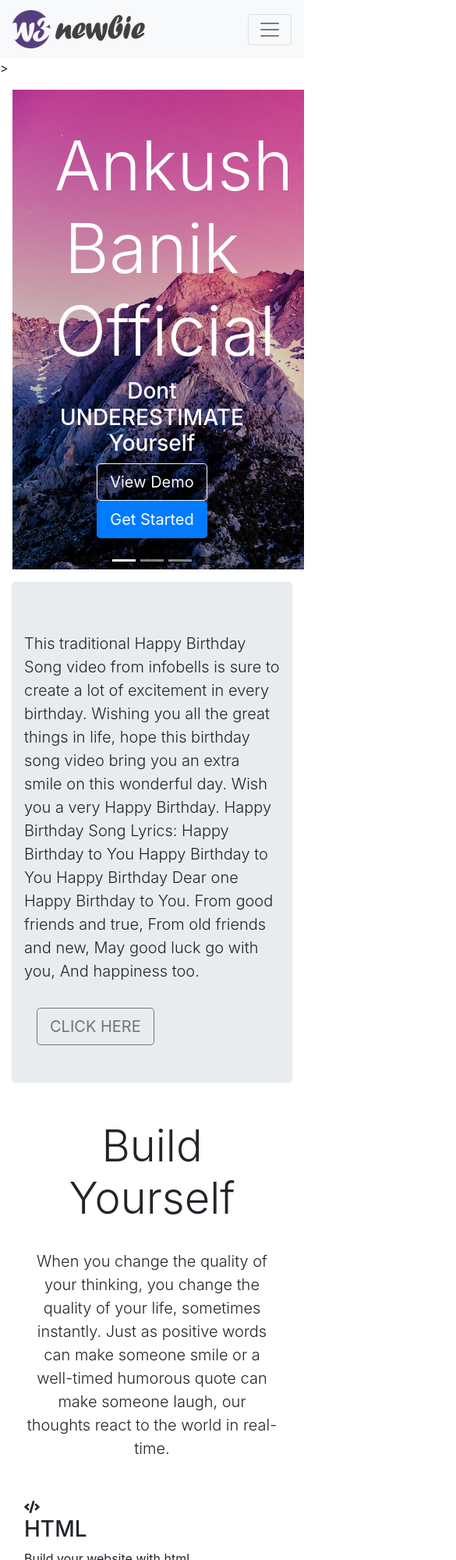
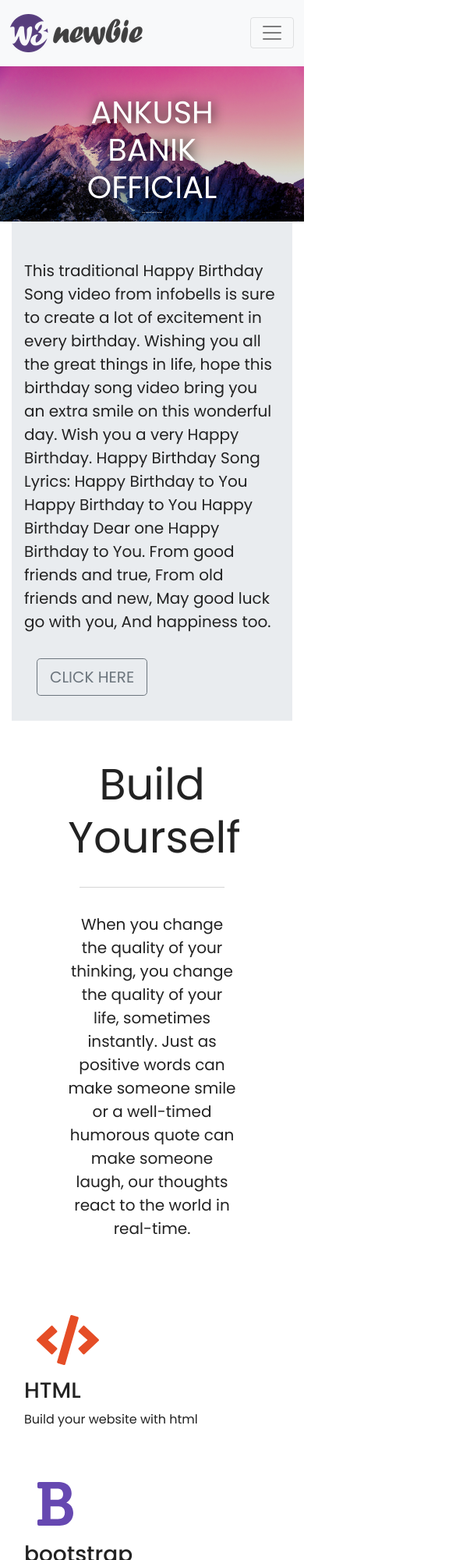
Before and after one commit to ankushbanik1/bootstrap-tutortial, a plain HTML site: page progect2/index.html in a window 390 px wide. Shown: the top 2000 px of the page at 78% size, 585 px wide, since content can reach past the window. Drawn offline with nearby package versions, Linux system fonts and the light colour scheme.

Commit message:
complete website

```diff
--- a/progect2/index.html
+++ b/progect2/index.html
@@ -49,17 +49,16 @@
 	</div>
 </nav>
 <!--- Image Slider -->
->
 
-<div  id="slides" class=" carousel slider" data-ride="carousel">
+<div  id="slides" class="carousel slide" data-ride="carousel">
 	<ul class="carousel-indicators">
 		<li data-target="#slides" data-slide-to="0" class="active"></li>
 		<li data-target="#slides" data-slide-to="1"></li>
 		<li data-target="#slides" data-slide-to="2"></li>
 	</ul>
-	<div class="carousel-inner ">
-			<div class="col-12">
-		<div class="carousel-item active ">
+	<div class="carousel-inner">
+
+		<div class="carousel-item active">
 			<img src="img/background.png" >
 			<div class="carousel-caption">
 				<h1 class="display-2">Ankush Banik Official</h1>
@@ -69,15 +68,16 @@
 			</div>
 		</div>
 		</div>
-		<div class="carousel-item ">
+		<div class="carousel-item">
 				<img src="img/background2.png"   >
 			</div>
 			<div class="carousel-item">
 					<img src="img/background3.png" >
 				</div>
-	</div>
+
 </div>
 </div>
+
 <!--- Jumbotron -->
 
 
@@ -127,17 +127,17 @@
 
 <div class=" container-fluid padding">
 	<div class="row text-padding">
-<div class="col-xs-12 col-sm-6 col-md-4">
+<div class=" col-sm-6 col-md-4">
 	<i class="fas fa-code"></i>
 	<h3>HTML</h3>
 	<p > Build your website with html</p>
 </div>
-<div class="col-xs-12 col-sm-6 col-md-4">
+<div class=" col-sm-6 col-md-4">
 		<i class="fas fa-bold"></i>
 		<h3>bootstrap</h3>
 		<p > Build your website with html</p>
 	</div>
-	<div class="col-xs-12 col-sm-6 col-md-4">
+	<div class=" col-md-4">
 			<i class="fab fa-css3"></i>
 			<h3>CSS</h3>
 			<p > Build your website with html</p>
@@ -303,6 +303,7 @@
 	<div class="row text-center padding">
 		<div class="col-12">
 			<h2>Connect</h2>
+			<hr class="my-4">
 
 		</div>
 		<div class="col-12 social padding">
@@ -310,7 +311,7 @@
 					<a href="#"><i class="fab fa-youtube"></i></a>
 						<a href="#"><i class="fab fa-google-plus-g"></i></a>
 							<a href="#"><i class="fab fa-instagram"></i></a>
-
+							<a href="#"><i class="fab fa-twitter"></i></a>
 
 
 		</div>
@@ -335,7 +336,7 @@
 				<p>monday- 9am - 8pm</p>
 				<p>pin- 736135</p>
 				<p >sunday Closed</p>
-			</div>
+
 	</div>
 	<div class="col-md-4">
 			<hr class="light">
@@ -346,7 +347,7 @@
 			<p>PUNE</p>
 			<p >HYDRABAD</p>
 		</div>
-		<div class="row text-center">
+
 		<div class="col-12">
 				<hr class="light">
 
--- a/progect2/style.css
+++ b/progect2/style.css
@@ -1,4 +1,196 @@
 @import url('https://fonts.googleapis.com/css?family=Poppins:400,500,700');
+html,body{
+  height: 100%;
+  width: 100%;
+font-family: 'Poppins' ,sans-serif;
+color: #222;
+}
+
+.navbar{
+  padding: .8rem;
+}
+.navbar-nav li {
+  padding-right: 20px;
+
+}
+.nav-link{ font-size: 1.3em !important;
+
+
+}
+.carousel-inner img{
+  width: 100%;
+}
+.carousel-caption{
+  top: 50%;
+  transform: translateY(-50%)
+}
+.carousel-caption h1{
+  font-size: 500%;
+  text-transform: uppercase;
+  text-shadow: 1px 1px 15px #000 ;
+}
+.carousel-caption h3{
+  font-size: 200%;
+  text-shadow: 1px 1px 10px #222;
+  text-height: 100px;
+  text-wigdth:500;
+  padding-bottom: 1rem;
+
+}
+.btn-primary{
+  background-color:rgb(79, 9, 243);
+  border: 1px solid #510ff8;
+
+}
+.jumbotron{
+  padding: 1rem;
+  border-radius: 0;
+}
+
+.padding{
+  padding-bottom: 2rem;
+}
+
+
+.wellcome{
+  width:75%;
+  margin: 0 auto;
+}
+.wellcome hr {
+  border-top: 2px solid #b4b4b4;
+  width: 95%;
+  margin-top:.3rem;
+  margin-buttom: 1rem;
+
+}
+
+
+.fa-code{
+  color: #e54d26;
+
+}
+.fa-bold{
+  color: #6648b1;
+
+}
+.fa-css3{
+  color: blue;
+  }
+
+  .fa-code, .fa-bold, .fa-css3{
+    font-size: 4em;
+    margin: 1rem;
+    max-width: 100%;
+
+  }
+
+.fun{ width: 100%;
+  margin-bottom: 2rem;
+
+}
+.gif{
+  max-width: 100%;
+}
+
+.social a{
+  font-size: 65px;
+  padding: 3rem;
+}
+
+.fa-facebook{
+  color:#3b5998;
+
+}
+
+
+.fa-google-plus-g{
+  color: #dd4b39
+}
+
+.fa-instagram{
+  color: #517fa8;
+
+}
+.fa-youtube{
+  color:red;
+}
+
+.fa-google-plus-g :hover,
+.fa-youtube:hover,
+.fa-instagram:hover,
+.fa-facebook:hover{
+  color: #d5d5d5;
+}
+
+footer{
+  background-color: #3f3f3f;
+  color: #d5d5d5;
+  padding-top:2rem,
+
+}
+
+hr.light{
+  border-top: 1px solid #d5d5d5;
+  width: 75%;
+  margin-top:.9rem;
+  margin-bottom: 1rem;
+}
+/*---Media Queries --*/
+@media (max-width: 992px) {
+
+  }
+@media (max-width: 768px) {
+  .carousel-caption{
+    top: 45%;
+
+  }
+  .carousel-caption h1{
+    font-size: 350%;
+
+  }
+  .carousel-caption h3{
+    font-size: 140%;
+
+}
+.carousel-caption .btn{
+  font-size: 95%;
+  padding:4px 8px;
+}
+.social a{
+  font-size: 2.5em;
+  padding: 1.2rem,
+}
+
+@media (max-width: 576px) {
+
+
+
+  .carousel-caption{
+    top: 35%;
+
+  }
+  .carousel-caption h1{
+    font-size: 250%;
+
+  }
+  .carousel-caption h3{
+    font-size: 11%;
+
+
+
+}
+.carousel-caption .btn{
+  font-size: 90%;
+  padding:4px 8px;
+}
+.carousel-indicators {
+  display: none;
+}
+
+.social a{
+  font-size: 2em;
+  padding: 2.7rem,
+}
 
 
 
@@ -10,16 +202,24 @@
 
 
 
-/*---Media Queries --*/
-@media (max-width: 992px) {
 
-  }
-@media (max-width: 768px) {
 
-}
-@media (max-width: 576px) {
 
-}
+
+
+
+
+
+
+
+
+
+
+
+
+
+
+
 
 
 /*---Firefox Bug Fix --*/
@@ -46,7 +246,7 @@ figure {
   height: 100%;
 }
 #fixed {
-  background-image: url('img/mac.png');
+  background-image: url('img/background3.png');
   position: fixed;
   display: block;
   top: 0;
```
